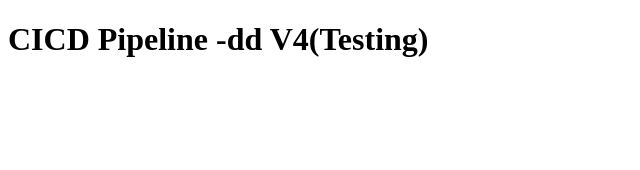
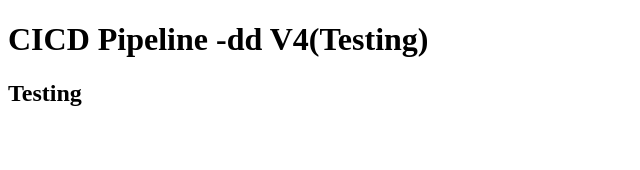
Before and after one commit to Sandeep11761/ci_cd_test, a React (Vite) app: page / in a window 1280 px wide. Shown: the top 170 px of the page, without its empty margins (0-640 px from the left). Built offline with nearby package versions, Linux system fonts and the light colour scheme.

Commit message:
Saving 9

```diff
--- a/src/App.jsx
+++ b/src/App.jsx
@@ -4,6 +4,7 @@ const App = () => {
   return (
     <div>
       <h1>CICD Pipeline -dd V4(Testing)</h1>
+      <h2>Testing</h2>
     </div>
   )
 }
```
